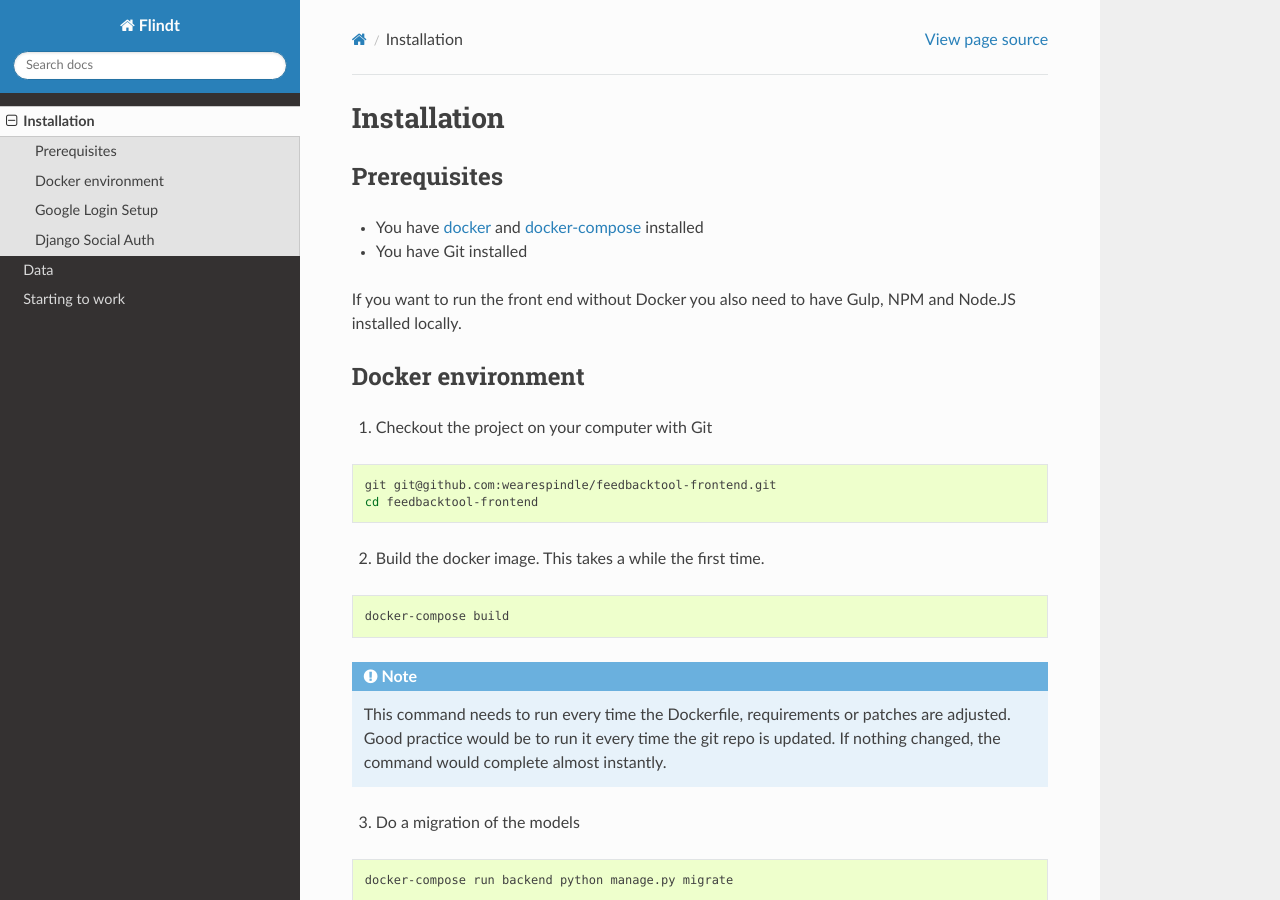
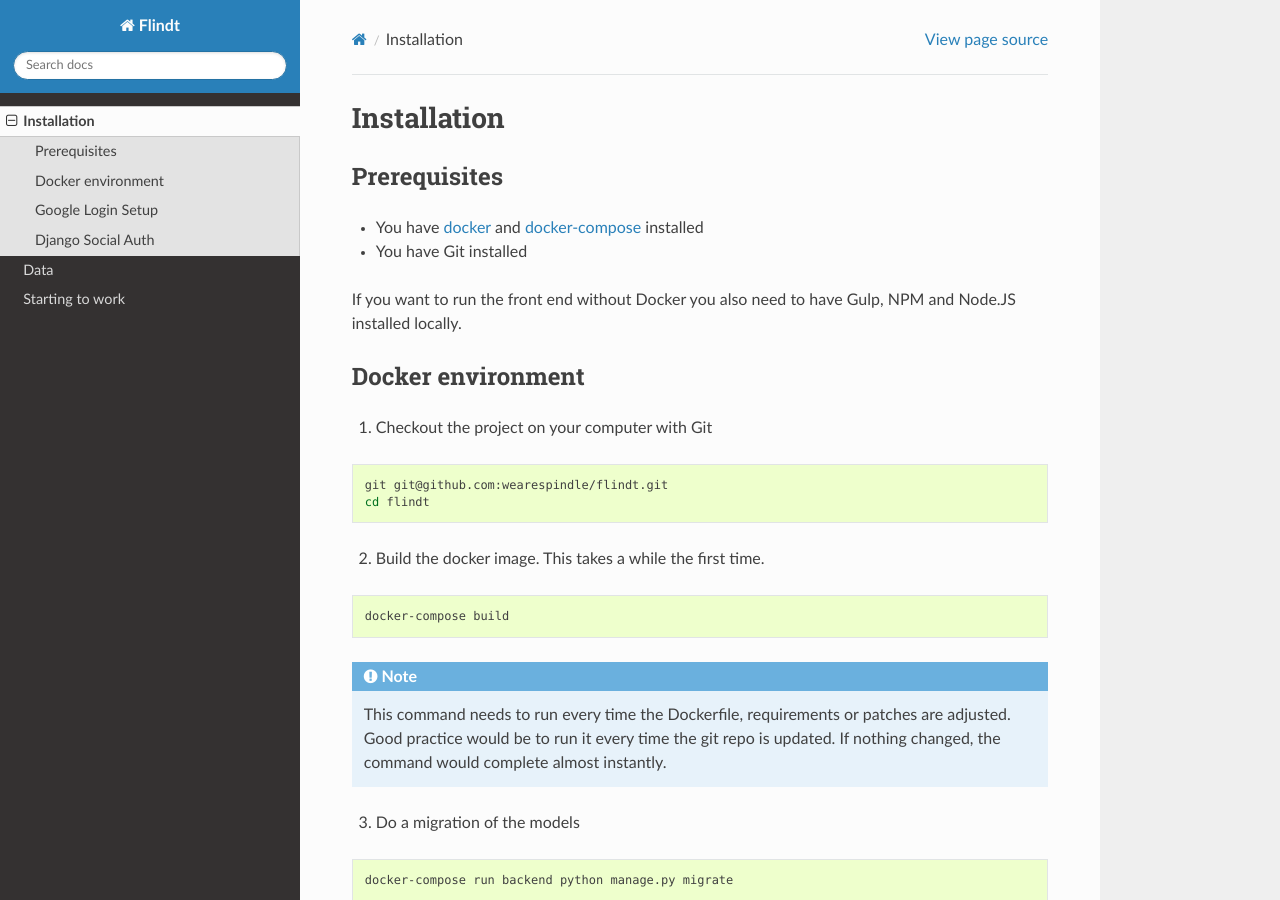
Before and after one commit to wearespindle/flindt, a Sphinx documentation site: the page built from backend/docs/sphinx/source/intro/install.rst, in a window 1280 px wide and 900 px high. Built offline with Sphinx 7.4.7 and the Read the Docs theme 2.0.0, drawn with Linux system fonts in a browser that asks for light colours; the version number could not be read and is left out; some of the changed text lies outside the part shown.

Commit message:
Rename feedbacktool-frontend instances to Flindt

```diff
--- a/backend/docs/sphinx/source/conf.py
+++ b/backend/docs/sphinx/source/conf.py
@@ -131,7 +131,7 @@ latex_elements = {
 html_show_copyright = True
 html_show_sphinx = False
 
-srclink_project = 'https://github.com/wearespindle/feedbacktool-frontend'
+srclink_project = 'https://github.com/wearespindle/flindt'
 srclink_src_path = 'backend/docs/sphinx/source/'
 srclink_branch = 'master'
 
--- a/backend/docs/sphinx/source/intro/install.rst
+++ b/backend/docs/sphinx/source/intro/install.rst
@@ -21,8 +21,8 @@
 
 .. code:: bash
 
-    git git@github.com:wearespindle/feedbacktool-frontend.git
-    cd feedbacktool-frontend
+    git git@github.com:wearespindle/flindt.git
+    cd flindt
 
 2. Build the docker image. This takes a while the first time.
 
@@ -88,7 +88,7 @@
 
  .. code:: bash
 
-    vim /feedbacktool-frontend/backend/.env
+    vim /flindt/backend/.env
 
 Add the following information in your file:
 
--- a/fabfile.py
+++ b/fabfile.py
@@ -37,7 +37,7 @@ def docker_compose(command):
     """
     Run a docker compose command on the production vm.
     """
-    with cd('/srv/feedbacktool-frontend'):
+    with cd('/srv/flindt'):
         run('docker-compose -f docker-compose.prod.yml {}'.format(command))
 
 
@@ -63,7 +63,7 @@ def deploy_backend():
     """
     Deploy the latest version of the backend.
     """
-    with cd('/srv/feedbacktool-frontend'):
+    with cd('/srv/flindt'):
         run('git pull --rebase')
 
     docker_compose('build')
```
Also changed, not shown: 1 other file.
